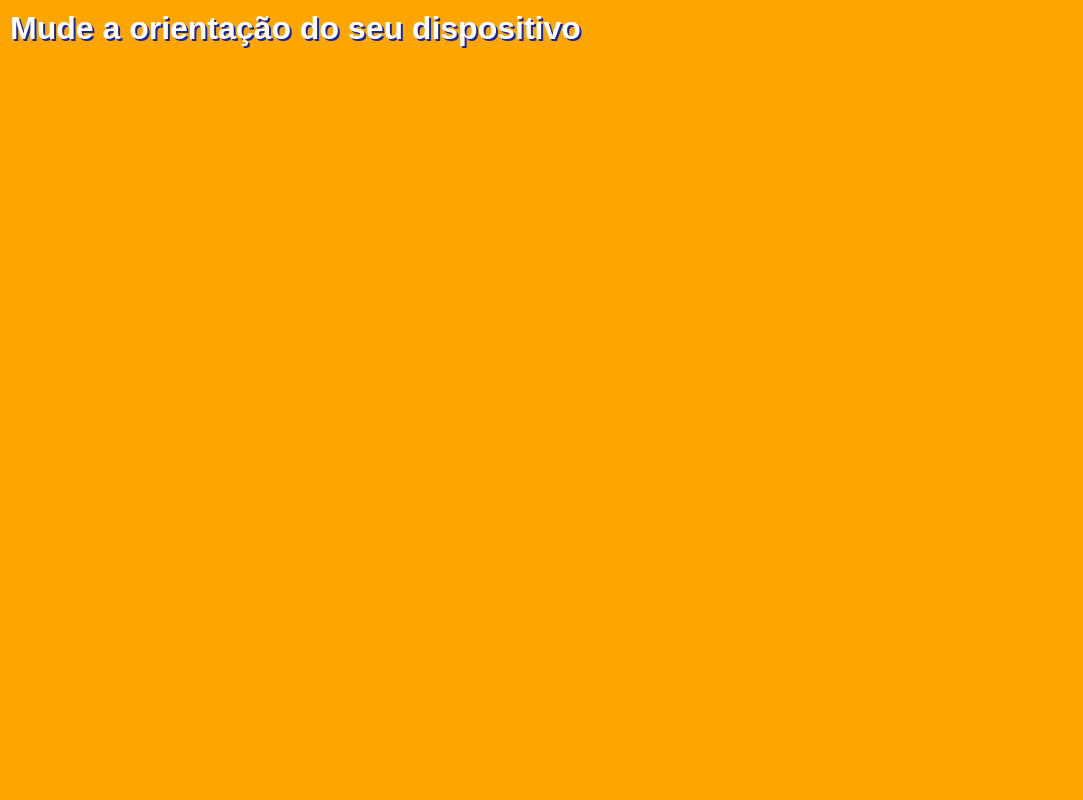
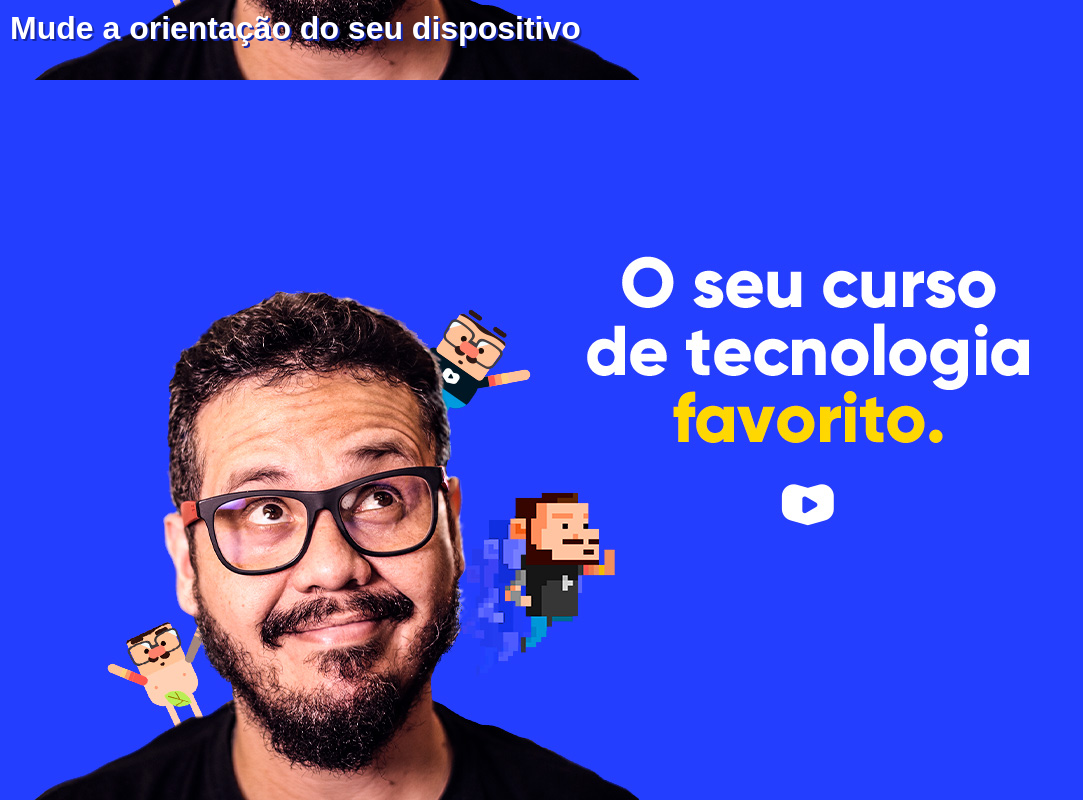
Before and after one commit to imponzi/estudo-separado, a plain HTML site: page cap25/ex026/mq002/index.html in a window 1280 px wide. Shown: the whole page, without its empty margins (0-1083 px from the left). Drawn offline with Linux system fonts and the light colour scheme.

Commit message:
Background image
adicional da imagem de fundo em ambas rotações

```diff
--- a/cap25/ex026/mq002/estilos/paisagem.css
+++ b/cap25/ex026/mq002/estilos/paisagem.css
@@ -2,5 +2,6 @@
 /*Aparelho deitado*/
 
 body {
-    background-color: orange;
+    background: url(../imagens/cev-landscape.jpg);
+    background-position: left bottom;
 }
--- a/cap25/ex026/mq002/estilos/retrato.css
+++ b/cap25/ex026/mq002/estilos/retrato.css
@@ -2,5 +2,6 @@
 /*Aparelho em pé*/
 
 body {
-    background-color: yellow;
+    background: url(../imagens/cev-portrait.jpg);
+    background-position: center bottom;
 }
--- a/cap25/ex026/mq002/estilos/style.css
+++ b/cap25/ex026/mq002/estilos/style.css
@@ -11,6 +11,8 @@ html, body {
     width: 100vw;
     height: 100vh;
     background-color: #233eff;
+    background-size: contain;
+    background-repeat: no-repeat;
 }
 
 h1 {
```
Also changed, not shown: cap25/ex026/mq002/index.html (+2 -2 lines).
